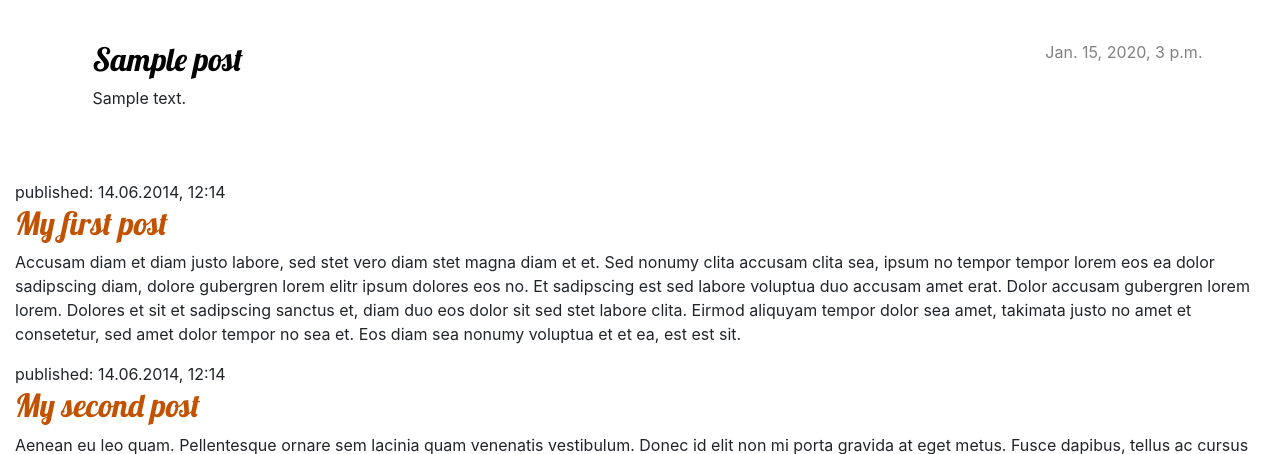
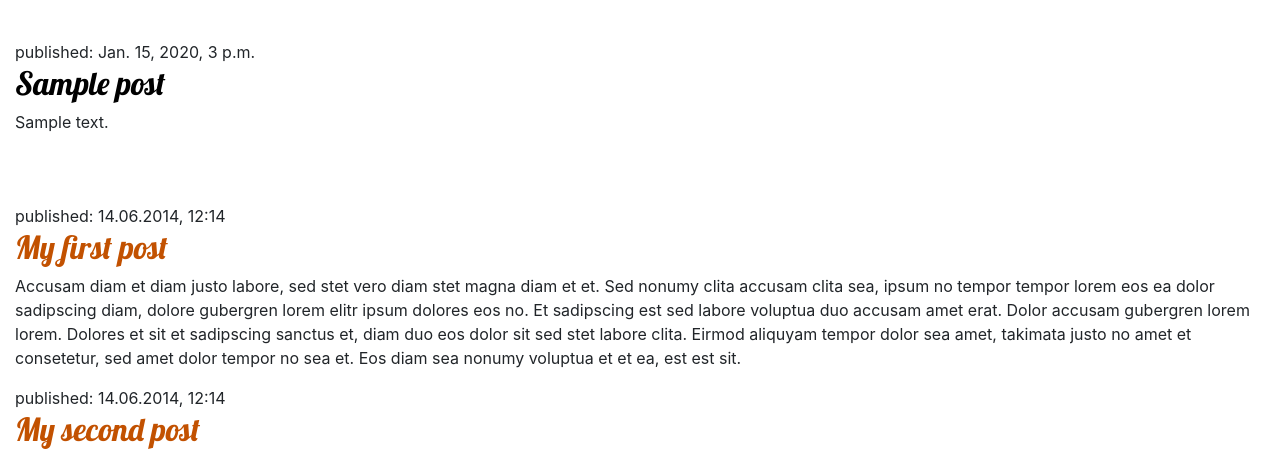
Before and after one commit to usmans58/my-first-blog, a Django app: template mysite/blog/templates/blog/post_list.html in a window 1280 px wide. Shown: the part 106-560 px from the top of the page. Run offline with Django 3.2, Linux system fonts and the light colour scheme; the template is opened without the code that fills it: values that come from a table or form of the project are taken from there, others are empty; tables that the repository leaves empty hold one stand-in row (values such as "Sample post").

Commit message:
Added view and template for detailed blog post as well as CSS for the site.

```diff
--- a/mysite/blog/templates/blog/post_list.html
+++ b/mysite/blog/templates/blog/post_list.html
@@ -14,21 +14,12 @@
             </div>
         </header>
 
-        <main class="container">
-            <div class="row">
-                <div class="col">
-                    {% for post in posts %}
-                        <article class="post">
-                            <time class="date">
-                                {{ post.published_date }}
-                            </time>
-                            <h2><a href="">{{ post.title }}</a></h2>
-                            <p>{{ post.text|linebreaksbr }}</p>
-                        </article>
-                    {% endfor %}
-                </div>
-            </div>
-        </main>
+        <article class="post">
+            <time>published: {{ post.published_date }}</time>
+            <h2><a href="">{{ post.title }}</a></h2>
+            <p>{{ post.text|linebreaksbr }}</p>
+        </article>
+
         <article>
             <time>published: 14.06.2014, 12:14</time>
             <h2><a href="">My first post</a></h2>
```
Also changed, not shown: mysite/blog/templates/blog/base.html (deleted, +0 -25 lines).
